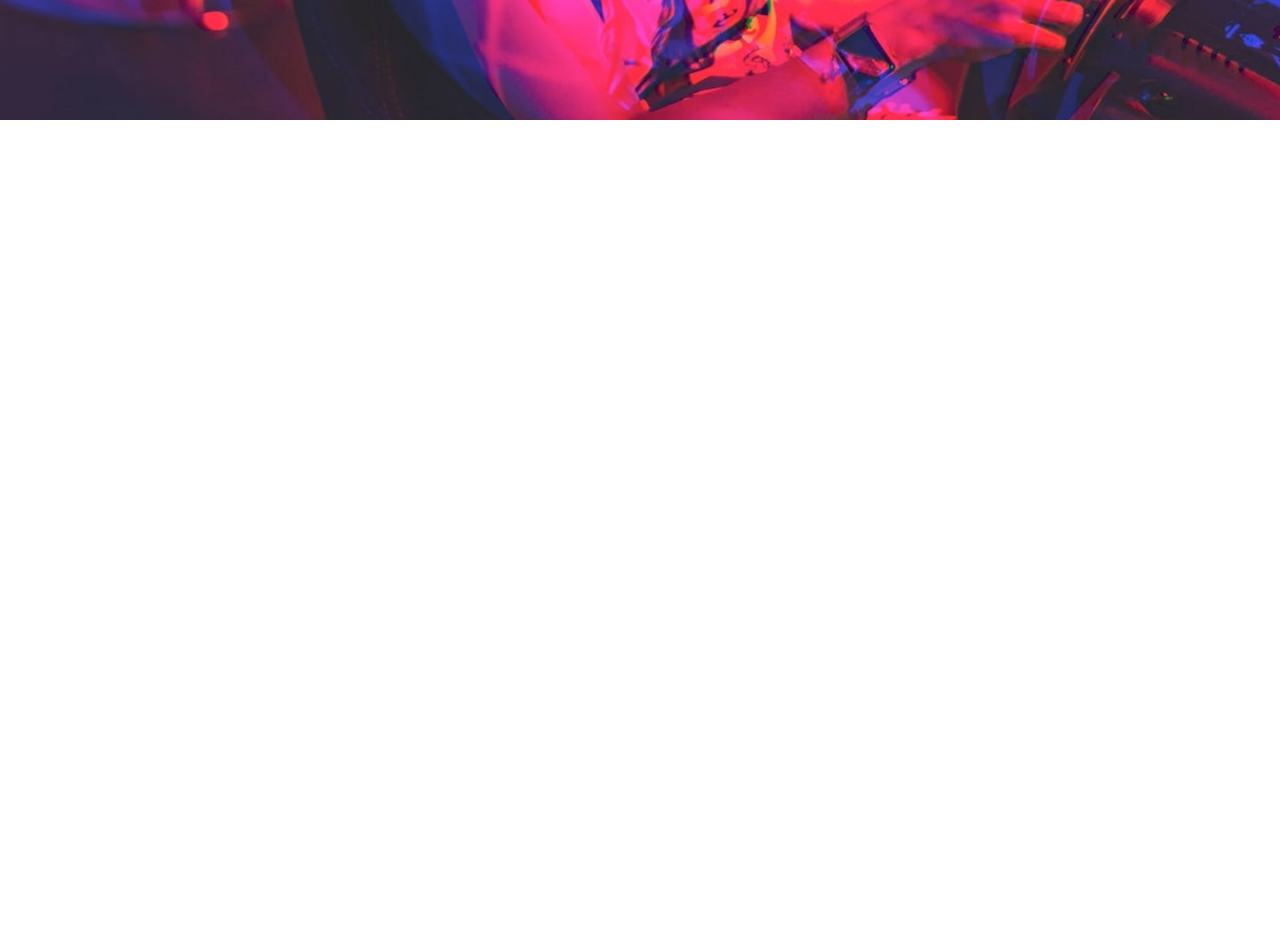
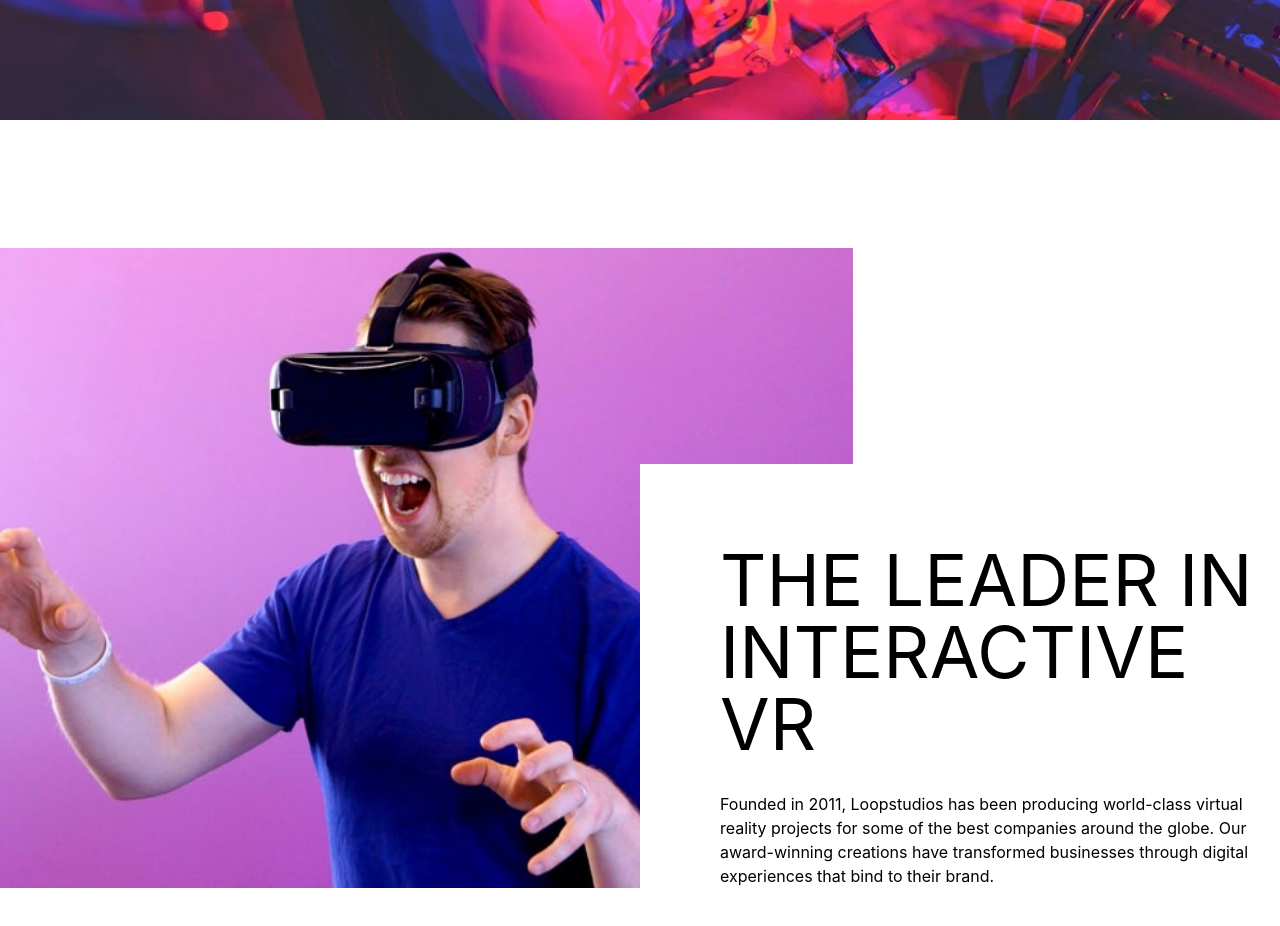
Before and after one commit to airowl/react-loopstudios-landing-page-main, a React (Create React App) app: page / in a window 1280 px wide. Shown: the part 440-1366 px from the top of the page. Before the commit the page ends 800 px from the top, so only its background shows below. Built offline with nearby package versions, Linux system fonts and the light colour scheme.

Commit message:
add component intro

```diff
--- a/src/components/Intro.js
+++ b/src/components/Intro.js
@@ -0,0 +1,21 @@
+import React from 'react'
+
+const Intro = () => {
+  return (
+    <section className='w-screen py-32 container mx-auto'>
+      <div className='flex flex-col md:flex-row justify-center md:justify-start items-center p-5 md:p-0 md:relative'>
+        <div className='bg-intro-sm md:bg-intro-md w-full h-64 bg-cover bg-center bg-no-repeat md:w-4/6 md:h-[40rem]' />
+        <div className='px-5 md:p-0 md:pt-20 md:pl-20 md:absolute bottom-0 right-0 md:bg-white md:w-1/2 md:text-left'>
+          <h1 className='text-4xl my-6 md:m-0 md:mb-8 md:text-7xl'>
+            THE LEADER IN INTERACTIVE VR
+          </h1>
+          <p>
+            Founded in 2011, Loopstudios has been producing world-class virtual reality projects for some of the best companies around the globe. Our award-winning creations have transformed businesses through digital experiences that bind to their brand.
+          </p>
+        </div>
+      </div>
+    </section>
+  )
+}
+
+export default Intro
--- a/src/pages/Home.js
+++ b/src/pages/Home.js
@@ -1,10 +1,12 @@
 import React from 'react'
 import Hero from '../components/Hero'
+import Intro from '../components/Intro'
 
 const Home = () => {
   return (
     <>
       <Hero/>
+      <Intro/>
     </>
   )
 }
--- a/tailwind.config.js
+++ b/tailwind.config.js
@@ -7,7 +7,9 @@ module.exports = {
     extend: {
       backgroundImage: {
         'hero-sm': "url('/src/assets/img/mobile/image-hero.jpg')",
-        'hero-md': "url('/src/assets/img/desktop/image-hero.jpg')"
+        'hero-md': "url('/src/assets/img/desktop/image-hero.jpg')",
+        'intro-sm': "url('/src/assets/img/mobile/image-interactive.jpg')",
+        'intro-md': "url('/src/assets/img/desktop/image-interactive.jpg')",
       }
     },
   },
```
